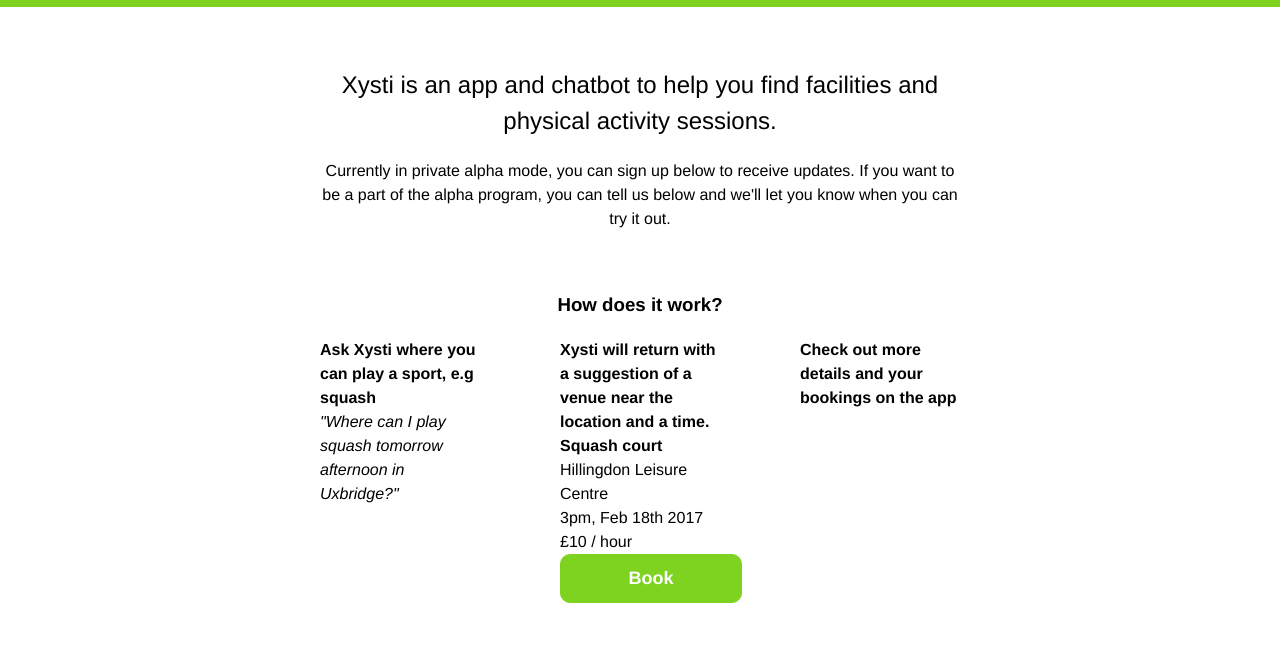
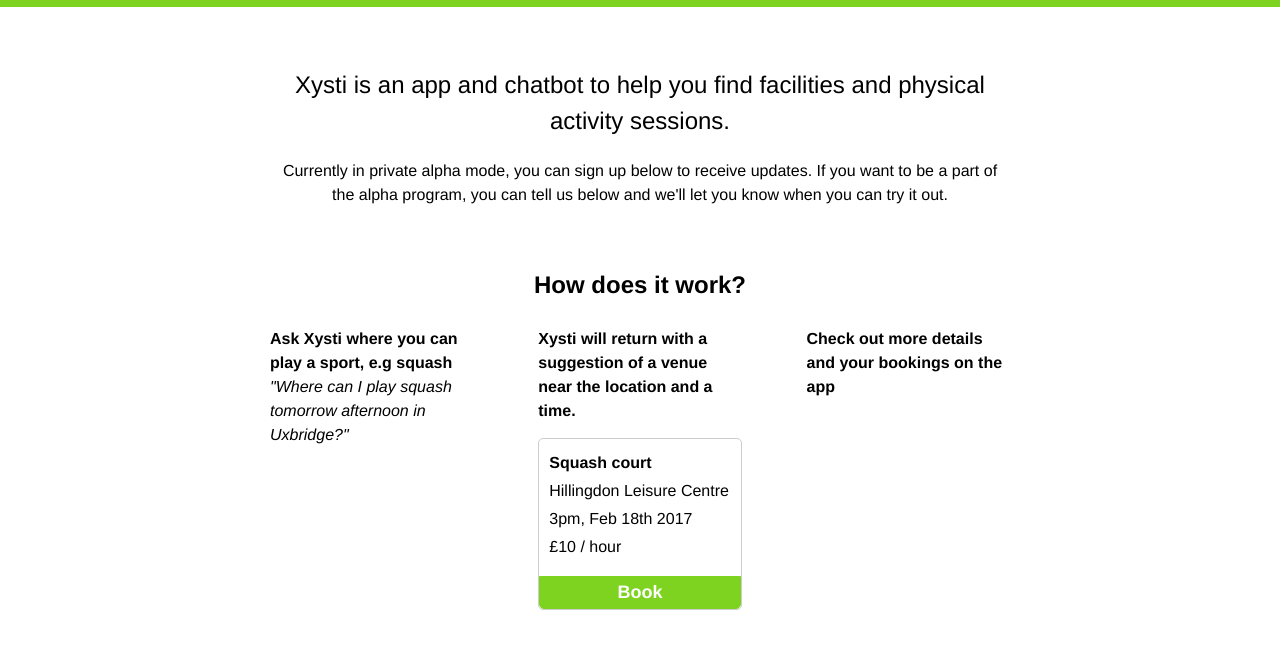
Before and after one commit to tomoakley/xysti-landing, a plain HTML site: page index.html in a window 1280 px wide. Shown: the part 61-721 px from the top of the page. Drawn offline with Linux system fonts and the light colour scheme.

Commit message:
Fix some CSS and a few other small changes

```diff
--- a/index.html
+++ b/index.html
@@ -4,6 +4,7 @@
   <head>
     <meta charset="utf-8" />
     <title>Xysti - your personal assistant for finding sport facilties and physical activity sessions nearby</title>
+    <meta name="viewport" content="width=device-width, initial-scale=1" />
     <link rel="stylesheet" href="style.css" />
     <script src="https://use.typekit.net/gyy6zpm.js"></script>
     <script>try{Typekit.load({ async: true });}catch(e){}</script>
@@ -30,11 +31,13 @@
             </li>
             <li class="list--item item--1-of-3">
               <strong class="display--block">Xysti will return with a suggestion of a venue near the location and a time.</strong>
-              <div>
-                <strong class="display--block">Squash court</strong>
-                <span class="display--block">Hillingdon Leisure Centre</span>
-                <span class="display--block">3pm, Feb 18th 2017</span>
-                <span class="display--block">£10 / hour</span>
+              <div class="content__session-container">
+                <div class="session__content">
+                  <strong class="display--block">Squash court</strong>
+                  <span class="display--block">Hillingdon Leisure Centre</span>
+                  <span class="display--block">3pm, Feb 18th 2017</span>
+                  <span class="display--block">£10 / hour</span>
+                </div>
                 <span class="btn--primary">Book</span>
               </div>
             </li>
@@ -44,7 +47,7 @@
           </ul>
         </div>
         <div class="site__content--section">
-          <h3 class="section--title text--center">Where can I sign up?</h3>
+          <h3 class="section__title text--center">Where can I sign up?</h3>
           <p class="section--desc text--center">
             Right here! Let us know your details and we’ll keep you in the know with updates.<br>
             If you want to help us test the product, you can be part of the Private Alpha.<br>
@@ -68,7 +71,7 @@
               <div class="signup__form--part">
                 <ul class="signup__form--checkbox-list">
                   <li class="signup__form--checkbox">
-                    <input type="checkbox" value="1" name="group[353][1]" id="mce-group[353]-353-0">
+                    <input type="checkbox" value="1" name="group[353][1]" id="mce-group[353]-353-0" checked>
                     <label for="mce-group[353]-353-0">Select if you want to be part of the alpha program</label>
                   </li>
                 </ul>
--- a/style.css
+++ b/style.css
@@ -1,3 +1,7 @@
+* {
+  box-sizing: border-box;
+}
+
 html, body {
   margin: 0;
   padding: 0;
@@ -19,7 +23,7 @@ body {
 }
 
 .width--narrow {
-  max-width: 640px;
+  max-width: 740px;
   margin: 0 auto;
 }
 
@@ -94,6 +98,8 @@ a:hover, a:active {
 
 .site__content--section .section__title {
   text-align: center;
+  font-size: 24px;
+  font-size: 2.4rem;
 }
 
 .section__list--horizontal {
@@ -103,7 +109,24 @@ a:hover, a:active {
 }
 
 .section__list--horizontal .item--1-of-3 {
-  width: 25%;
+  width: 27.5%;
+}
+
+.content__session-container {
+  line-height: 1.75;
+  margin-top: 15px;
+  border: solid thin #ccc;
+  border-radius: 5px;
+}
+
+.content__session-container .session__content {
+  padding: 10px;
+}
+
+.content__session-container .btn--primary {
+  margin-top: 5px;
+  padding: 0 5px;
+  border-radius: 0 0 5px 5px;
 }
 
 .site__content--signup {
```
